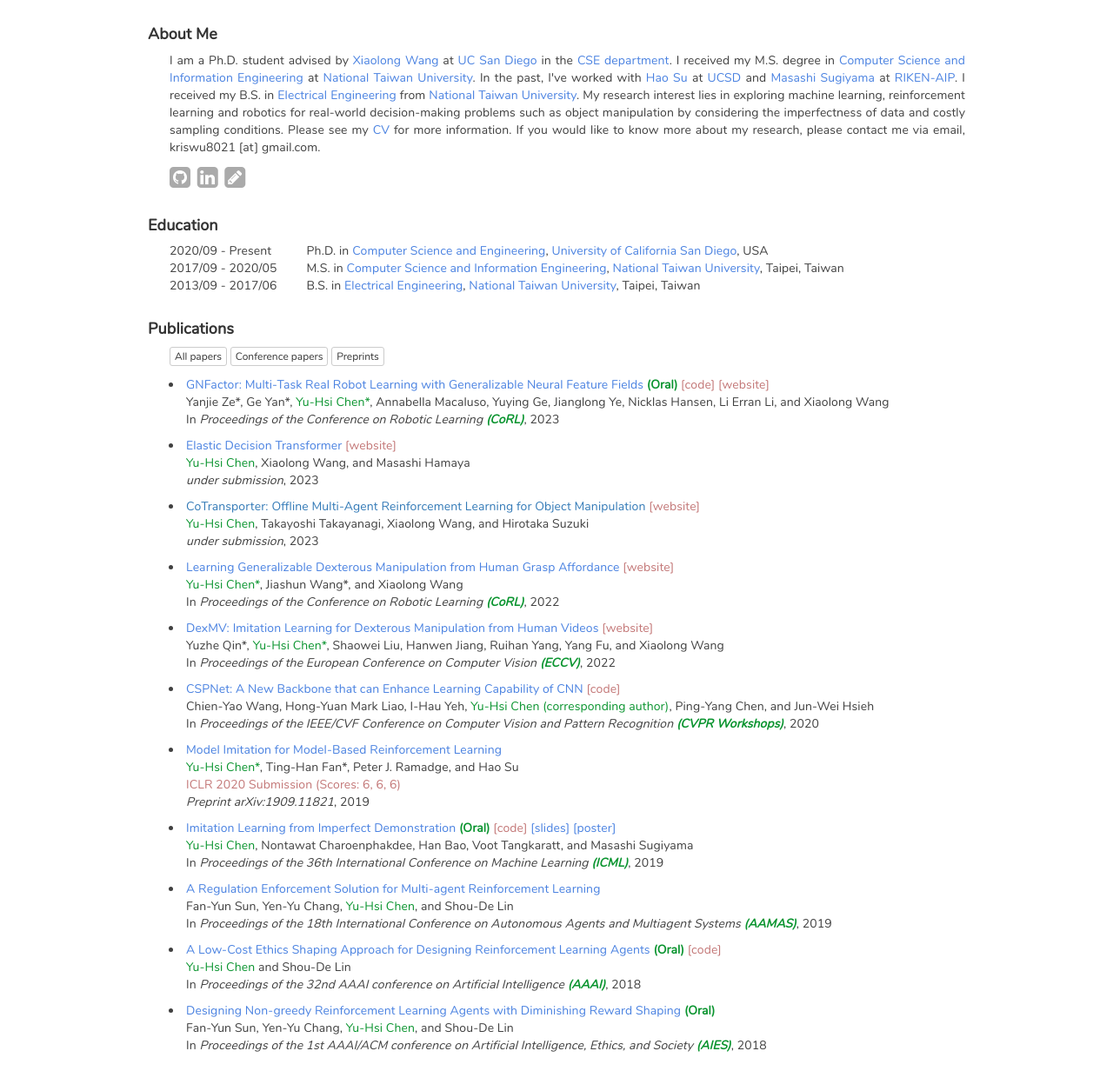
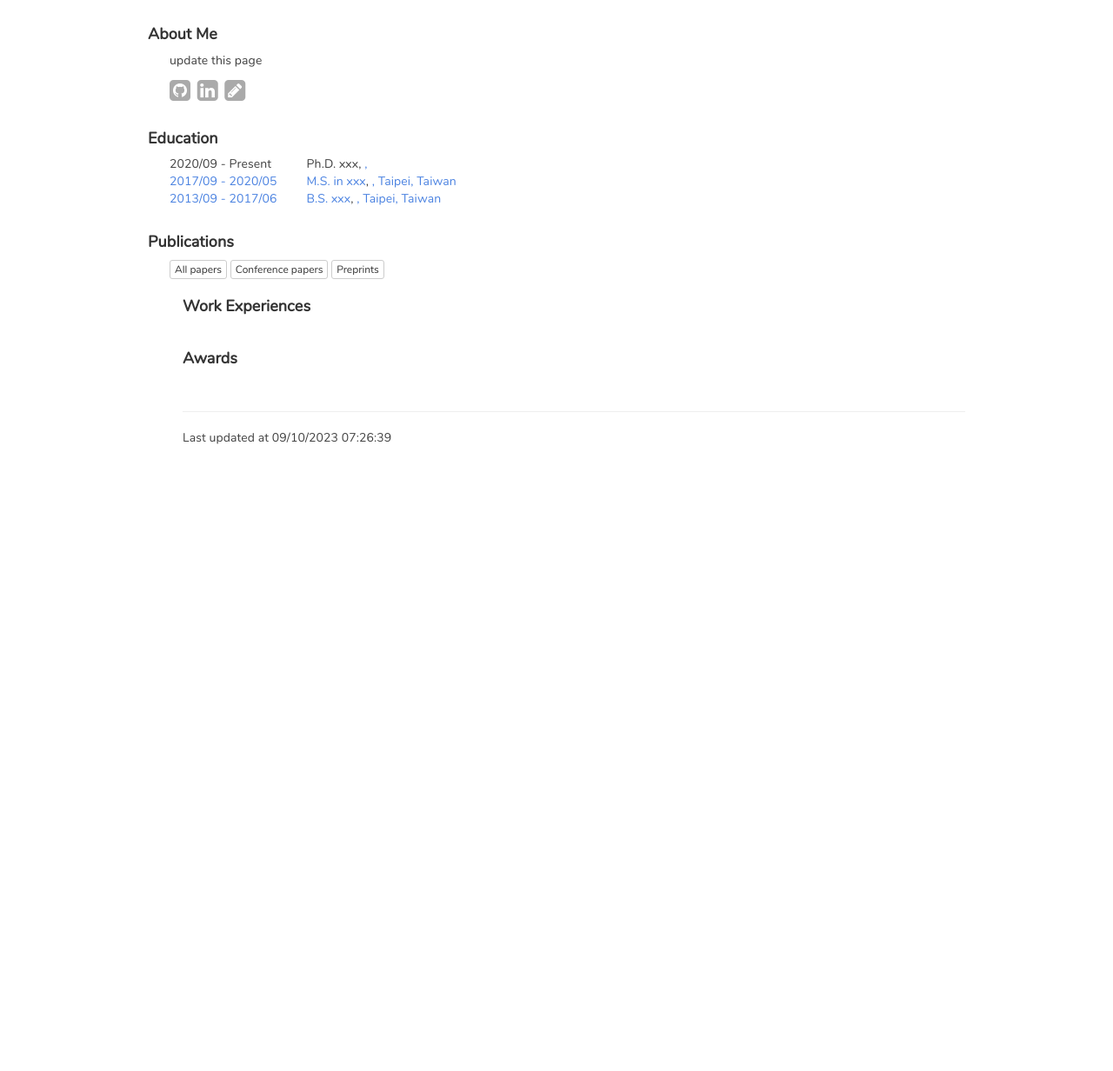
Before and after one commit to franktpmvu/franktpmvu.github.io, a plain HTML site: page index.html in a window 1280 px wide. Shown: the part 588-1820 px from the top of the page at 87% size. After the commit the page ends 1142 px from the top, so only its background shows below. Drawn offline with nearby package versions, Linux system fonts and the light colour scheme; some icons are missing.

Commit message:
clean old version

```diff
--- a/index.html
+++ b/index.html
@@ -8,7 +8,7 @@
 
 
 
-	<title>Yueh-Hua Wu</title>
+	<title>Yu-hsi Chen</title>
 
 	<!-- Bootstrap core CSS -->
 	<link rel="stylesheet" href="bootstrap/css/bootstrap.min.css">
@@ -56,7 +56,7 @@
 	<div class="bio-back">
 		<div class="container-narrow3">
 			<center style="font-size: 42px; font-weight: 800; padding-top: 45px;">Yu-Hsi Chen</center>
-			<center style="font-size: 24px; font-weight: 400;">Ph.D. Student in CSE at UC San Diego</center>
+			<center style="font-size: 24px; font-weight: 400;">show headerr from this </center>
 			<img src="photos/new_selfie.jpg" width="210" class="circle-img center-block" style="margin-top: 25px; margin-bottom: 45px;">
 		</div>
 	</div>
@@ -70,8 +70,8 @@
 			<div class="col-md-12">
 				<div style="text-align: justify;">
 					<p>
-                    I am a Ph.D. student advised by <a href='https://xiaolonw.github.io/index.html'>Xiaolong Wang</a> at <a href='https://ucsd.edu/'>UC San Diego</a> in the  <a href="https://cse.ucsd.edu/">CSE department</a>. I received my M.S. degree in <a href="https://www.csie.ntu.edu.tw/">Computer Science and Information Engineering</a> at <a href="http://www.ntu.edu.tw/english/">National Taiwan University</a>. In the past, I've worked with <a href=https://cseweb.ucsd.edu/~haosu/>Hao Su</a> at <a href=https://ucsd.edu>UCSD</a> and  <a href='http://www.ms.k.u-tokyo.ac.jp/sugi/'>Masashi Sugiyama</a> at <a href='http://www.riken.jp/en/research/labs/aip/'>RIKEN-AIP</a>. I received my B.S. in <a href="https://www.ee.ntu.edu.tw/en/">Electrical Engineering</a> from <a href="http://www.ntu.edu.tw/english/">National Taiwan University</a>. My research interest lies in exploring machine learning, reinforcement learning and robotics for real-world decision-making problems such as object manipulation by considering the imperfectness of data and costly sampling conditions. Please see my <a href="cv.pdf">CV</a> for more information. If you would like to know more about my research, please contact me via email, kriswu8021 [at] gmail.com.
-					</p>
+                    update this page
+                    </p>
 				</div>
 				<span style="letter-spacing: 2px;" class="social-link">
 					<a href="http://github.com/franktpmvu" title="GitHub"><i class="fa fa-github-square fa-2x" aria-hidden="true"></i></a>
@@ -89,18 +89,18 @@
 		<div class="row" style="padding-left: 25px;">
 			<div class="col-md-2">2020/09 - Present</div>
 			<div class="col-md-10">
-				Ph.D. in <a href="https://cse.ucsd.edu/">Computer Science and Engineering</a>,
-				<a href="https://ucsd.edu/">University of California San Diego</a>, USA
+				Ph.D. xxx</a>,
+				<a href=</a>,
 			</div>
             <div class="col-md-2">2017/09 - 2020/05</div>
 			<div class="col-md-10">
-				M.S. in <a href="https://www.csie.ntu.edu.tw/">Computer Science and Information Engineering</a>,
-				<a href="http://www.ntu.edu.tw">National Taiwan University</a>, Taipei, Taiwan
+				M.S. in xxx</a>,
+				<a href=</a>, Taipei, Taiwan
 			</div>
 			<div class="col-md-2">2013/09 - 2017/06</div>
 			<div class="col-md-10">
-				B.S. in <a href="https://www.ee.ntu.edu.tw/en/">Electrical Engineering</a>,
-				<a href="http://www.ntu.edu.tw">National Taiwan University</a>, Taipei, Taiwan
+				B.S. xxx</a>,
+				<a href=</a>, Taipei, Taiwan
 			</div>
 		</div>
 		<br>
@@ -122,7 +122,8 @@
 			</div>
 		</div>
 		<br>
-        -->
+
+
 		<!-- Publications -->
 		<a calss="anchor" id="publications" style="display: block; position: relative; top: -65px; visibility: hidden;"></a>
 		<h4>Publications</h4>
@@ -133,7 +134,7 @@
 		</div>
 		<div style="text-align: justify;">
 		<ul>
-
+        <!--
 		<li class="lst-space lst-left pub pub-conference">
 			<a href="https://arxiv.org/abs/2308.16891">GNFactor: Multi-Task Real Robot Learning with Generalizable Neural Feature Fields</a> <b><span class=text-hl>(Oral)</span></b> <a href="https://github.com/YanjieZe/GNFactor" class="comment-link">[code]</a> <a href="https://yanjieze.com/GNFactor/" class="comment-link">[website]</a><br>
 			Yanjie Ze*, Ge Yan*, <span class='text-hl'>Yu-Hsi Chen*</span>, Annabella Macaluso, Yuying Ge, Jianglong Ye, Nicklas Hansen, Li Erran Li, and Xiaolong Wang<br>
@@ -165,7 +166,7 @@
             Yuzhe Qin*, <span class='text-hl'>Yu-Hsi Chen*</span>, Shaowei Liu, Hanwen Jiang, Ruihan Yang, Yang Fu, and Xiaolong Wang<br>
             In <i>Proceedings of the European Conference on Computer Vision <span class='text-hl'><b>(ECCV)</b></span></i>, 2022
 		</li>
-
+        --->
         <!--
         <li class="lst-space lst-left pub pub-preprint">
             <a href="https://arxiv.org/abs/2005.09624">Batch-Augmented Multi-Agent Reinforcement Learning for Efficient Traffic Signal Optimization</a><br>
@@ -173,27 +174,7 @@
             <i>Preprint arXiv:2005.09624</i>, 2020
 		</li>
         -->
-        <li class="lst-space lst-left pub pub-preprint">
-            <a href="https://128.84.21.199/abs/1911.11929">CSPNet: A New Backbone that can Enhance Learning Capability of CNN</a> <a href="https://github.com/WongKinYiu/CrossStagePartialNetworks" class="comment-link">[code]</a><br>
-            Chien-Yao Wang, Hong-Yuan Mark Liao, I-Hau Yeh, <span class='text-hl'>Yu-Hsi Chen (corresponding author)</span>, Ping-Yang Chen, and Jun-Wei Hsieh<br>
-            In <i>Proceedings of the IEEE/CVF Conference on Computer Vision and Pattern Recognition <span class='text-hl'><b>(CVPR Workshops)</b></span></i>, 2020
-		</li>
-        <li class="lst-space lst-left pub pub-preprint">
-            <a href="https://arxiv.org/abs/1909.11821.pdf">Model Imitation for Model-Based Reinforcement Learning</a><br>
-            <span class='text-hl'>Yu-Hsi Chen*</span>, Ting-Han Fan*, Peter J. Ramadge, and Hao Su<br>
-            <a href="https://openreview.net/forum?id=S1lJv0VYDr" class="comment-link">ICLR 2020 Submission (Scores: 6, 6, 6)</a><br>
-            <i>Preprint arXiv:1909.11821</i>, 2019
-		</li>
-        <li class="lst-space lst-left pub pub-conference">
-            <a href="https://arxiv.org/pdf/1901.09387.pdf">Imitation Learning from Imperfect Demonstration</a> <b><span class=text-hl>(Oral)</span></b> <a href="https://github.com/kristery/Imitation-Learning-from-Imperfect-Demonstration" class="comment-link">[code]</a> <a href="ILfID_slides.pdf">[slides]</a> <a href="ILfID_poster.pdf">[poster]</a><br>
-            <span class='text-hl'>Yu-Hsi Chen</span>, Nontawat Charoenphakdee, Han Bao, Voot Tangkaratt, and Masashi Sugiyama<br>
-            In <i>Proceedings of the 36th International Conference on Machine Learning <span class="text-hl"><b>(ICML)</b></span></i>, 2019
-		</li>
-        <li class="lst-space lst-left pub pub-conference">
-			<a href="http://aamas2019.encs.concordia.ca">A Regulation Enforcement Solution for Multi-agent Reinforcement Learning</a><br>
-			Fan-Yun Sun, Yen-Yu Chang, <span class="text-hl">Yu-Hsi Chen</span>, and Shou-De Lin<br>
-            In <i>Proceedings of the 18th International Conference on Autonomous Agents and Multiagent Systems <span class='text-hl'><b>(AAMAS)</b></span></i>, 2019
-        </li>
+
 
         <!--
         <li class="lst-space lst-left pub pub-preprint">
@@ -212,16 +193,7 @@
 		</li>
         -->
 
-		<li class="lst-space lst-left pub pub-conference">
-            <a href="https://www.aaai.org/ocs/index.php/AAAI/AAAI18/paper/viewPDFInterstitial/16195/15869">A Low-Cost Ethics Shaping Approach for Designing Reinforcement Learning Agents</a> <span class=text-hl><b>(Oral)</b></span> <a href="https://github.com/kristery/EthicsShaping" class="comment-link">[code]</a><br>
-			<span class="text-hl">Yu-Hsi Chen</span> and Shou-De Lin<br>
-            In <i>Proceedings of the 32nd AAAI conference on Artificial Intelligence <span class="text-hl"><b>(AAAI)</b></span></i>, 2018
-		</li>
-		<li class="lst-space lst-left pub pub-conference">
-            <a href="http://www.aies-conference.com/wp-content/papers/main/AIES_2018_paper_97.pdf">Designing Non-greedy Reinforcement Learning Agents with Diminishing Reward Shaping</a> <span class=text-hl><b>(Oral)</b></span><br>
-			Fan-Yun Sun, Yen-Yu Chang, <span class="text-hl">Yu-Hsi Chen</span>, and Shou-De Lin<br>
-            In <i>Proceedings of the 1st AAAI/ACM conference on Artificial Intelligence, Ethics, and Society <span class="text-hl"><b>(AIES)</b></span></i>, 2018
-		</li>
+
 
 
         <!--
@@ -235,7 +207,6 @@
 			Chin-Chi Hsu, Kuan-Hou Chan, Ming-Han Feng, <span class="text-hl">Yu-Hsi Chen</span>, Huan-Yuan Chen, Sz-Han Yu, Chun-Wei Chen, Ming-Feng Tsai, Mi-Yen Yeh, and Shou-De Lin<br>
 			<i><span class="text-hl">WSDM Cup 2016 - Entity Ranking Challenge</span></i>, 2016
 		</li>
-        -->
 
 		</ul>
 		</div>
@@ -249,6 +220,7 @@
 			<div class="col-md-10">
                 <b>Research Intern</b> at <a href="https://nvidia_srl.gitlab.io/">NVIDIA</a>
             </div> -->
+            <!---
             <div class="col-md-2">2022/12 - 2023/03</div>
 			<div class="col-md-10">
                 <b>Research Intern</b> at <a href="https://www.omron.com/sinicx/en/">OMRON SINIC X Corporation</a>
@@ -286,16 +258,20 @@
 			<div class="col-md-10">
                 <b>Research Assistant</b> at <a href="https://www.most.gov.tw/?l=en">the Ministry of Science and Technology</a>
 			</div>
+            --->
 		</div>
 		<br>
 
 		<!-- Awards -->
+
 		<a calss="anchor" id="awards" style="display: block; position: relative; top: -65px; visibility: hidden;"></a>
 		<h4>Awards</h4>
 		<ul>
+        <!---
 			<li class="lst-left">J. Yang Scholarship, <a href="https://iem.ucsd.edu/programs/j-yang-scholarship/index.html">UC San Diego Institute of Engineering in Medicine</a>, 2020 - 2021</li>
 			<li class="lst-left">Graduate Student Scholarship, <a href="http://english.moe.gov.tw/mp-1.html">the Ministry of Education</a>, 2017 - 2019</li>
 			<li class="lst-left">Winner, <a href="https://www.wsdm-conference.org/2016/wsdm-cup.html">ACM WSDM Cup 2016</a>, 2016</li>
+        --->
 		</ul>
 		<br>
 
```
